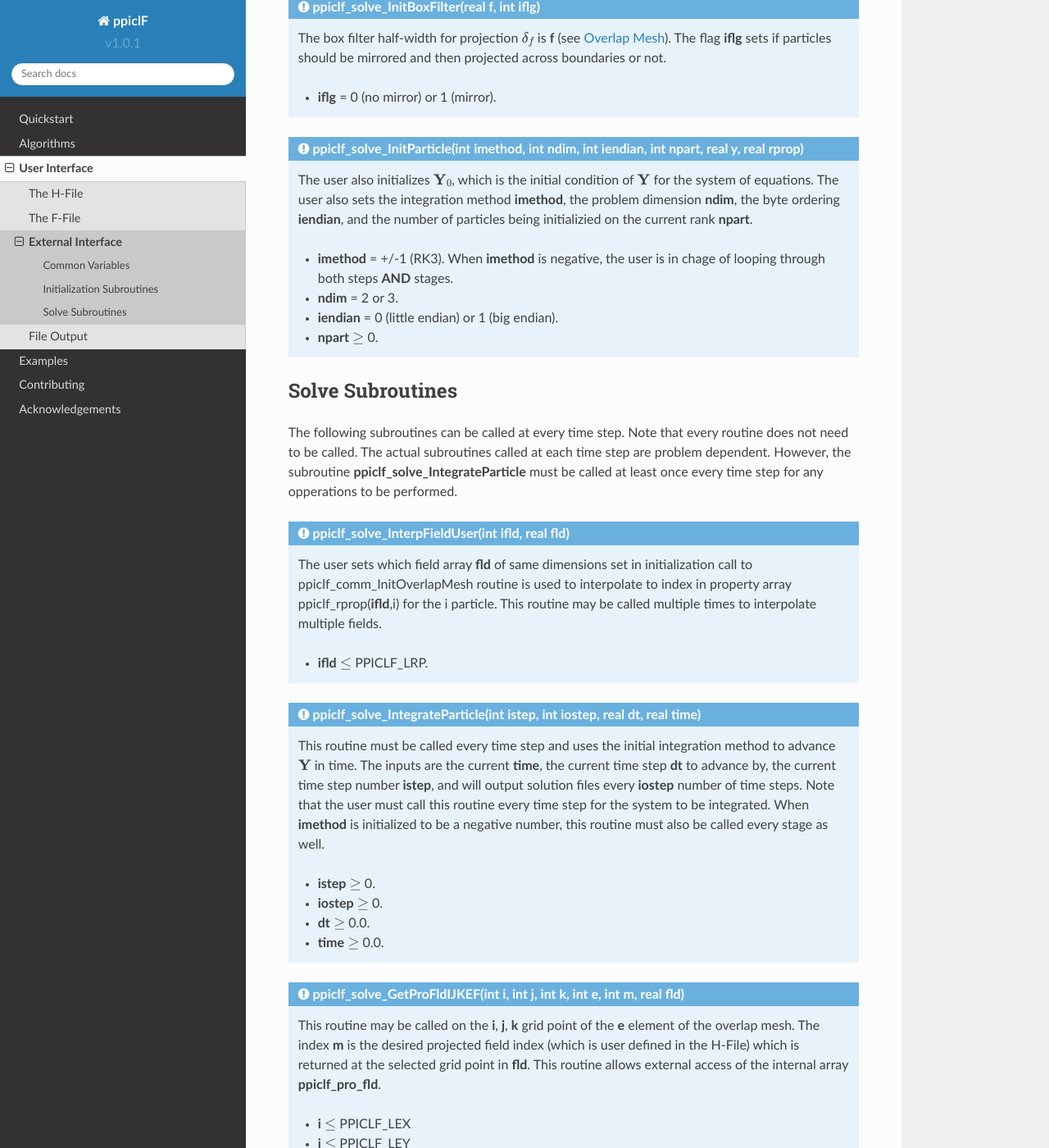
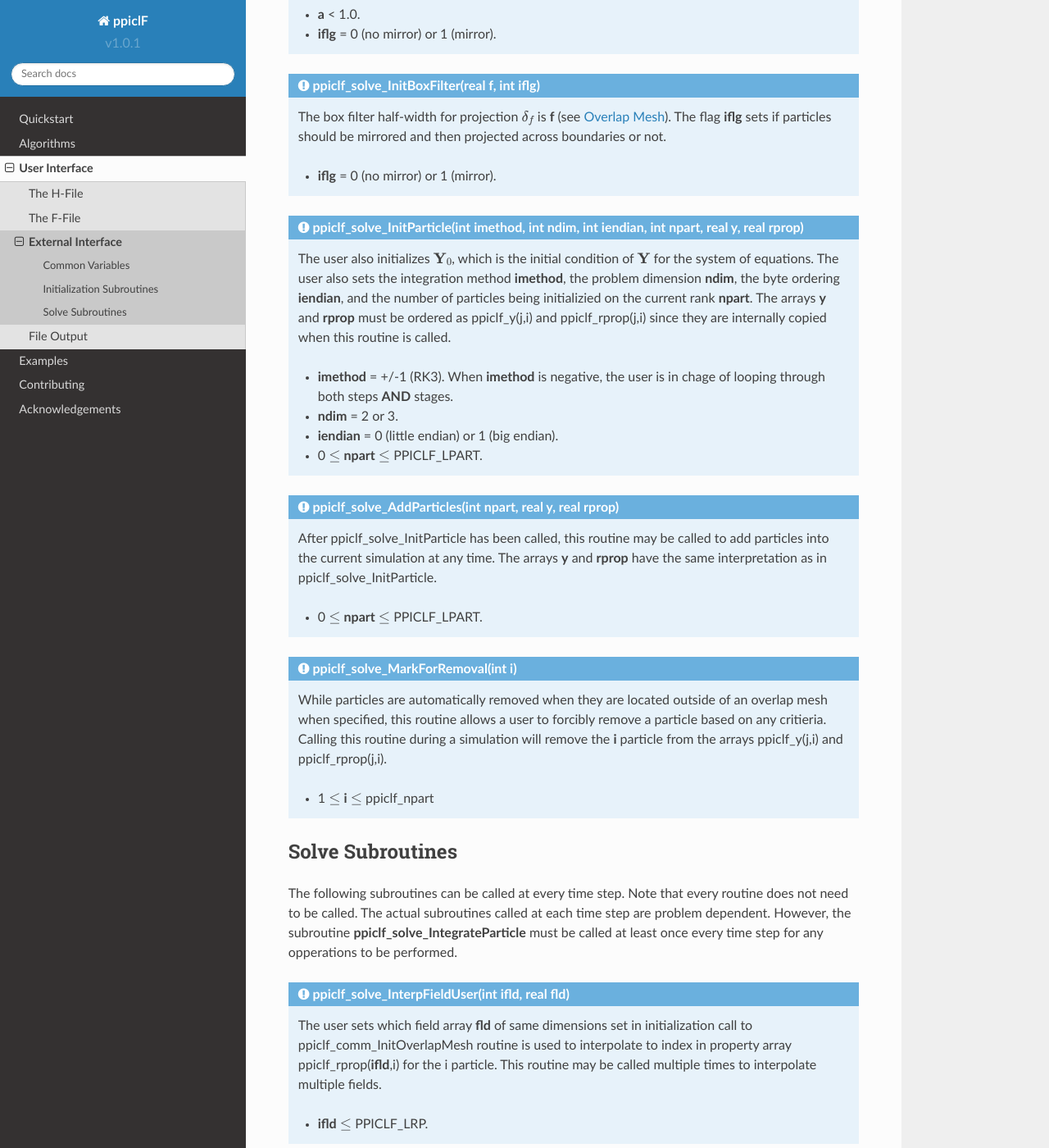
Before and after one commit to YunchaoYang/ppiclF-doc, a Sphinx documentation site: the page built from source/user/external.rst, in a window 1280 px wide and 1400 px high, scrolled down 3788 px. Shown: the whole window at 82% size. Built offline with Sphinx 7.4.7 and the Read the Docs theme 2.0.0, drawn with Linux system fonts in a browser that asks for light colours; some of the changed text lies outside the part shown.

Commit message:
Keeping documentation current
Fixes: https://github.com/dpzwick/ppiclF-doc/issues/3
Fixes: https://github.com/dpzwick/ppiclF-doc/issues/4
Fixes: https://github.com/dpzwick/ppiclF-doc/issues/5
Fixes: https://github.com/dpzwick/ppiclF-doc/issues/6

```diff
--- a/source/algorithms/particle_storage.rst
+++ b/source/algorithms/particle_storage.rst
@@ -59,3 +59,5 @@
 
 .. math::
     n_{ID} = i + c(1) j + c(1)c(2)k.
+
+* :download:`Matlab script for new bin generation <bin_algorithm.m>`.
--- a/source/user/external.rst
+++ b/source/user/external.rst
@@ -131,11 +131,13 @@
 
 ..
 ..
-.. admonition:: ppiclf_solve_InitSuggestedDir(char*1 **dir**)
+.. admonition:: ppiclf_solve_InitTargetBins(char*1 **dir**, int n, int balance)
 
-   The user inputs **dir** dimension which lets the bin generation algorithm attempt to create more bins in chosen dimension.
+   The user specifies that **n** bins be created in the **dir** dimension. When **balance** is set to 1, the bins are evenly distributed about the mean particle position in **dir**. If any rule is violated, such as there are too many bins or the bins are too small, the binning algorithm will change **n** so that the rules are not violated.
 
    * **dir** = 'x', 'y', or 'z'.
+   * **n** :math:`\geq` 1.
+   * **balance** = 0 or 1
 
 ..
 ..
@@ -181,13 +183,28 @@
 ..
 .. admonition:: ppiclf_solve_InitParticle(int **imethod**, int **ndim**, int **iendian**, int **npart**, real **y**, real **rprop**)
 
-   The user also initializes :math:`\mathbf{Y}_0`, which is the initial condition of :math:`\mathbf{Y}` for the system of equations. The user also sets the integration method **imethod**, the problem dimension **ndim**, the byte ordering **iendian**, and the number of particles being initializied on the current rank **npart**.
+   The user also initializes :math:`\mathbf{Y}_0`, which is the initial condition of :math:`\mathbf{Y}` for the system of equations. The user also sets the integration method **imethod**, the problem dimension **ndim**, the byte ordering **iendian**, and the number of particles being initializied on the current rank **npart**. The arrays **y** and **rprop** must be ordered as ppiclf_y(j,i) and ppiclf_rprop(j,i) since they are internally copied when this routine is called.
 
    * **imethod** = +/-1 (RK3). When **imethod** is negative, the user is in chage of looping through both steps **AND** stages.
    * **ndim** = 2 or 3.
    * **iendian** = 0 (little endian) or 1 (big endian).
-   * **npart** :math:`\geq` 0.
+   * 0 :math:`\leq` **npart** :math:`\leq` PPICLF_LPART.
 
+..
+..
+.. admonition:: ppiclf_solve_AddParticles(int **npart**, real **y**, real **rprop**)
+
+   After ppiclf_solve_InitParticle has been called, this routine may be called to add particles into the current simulation at any time. The arrays **y** and **rprop** have the same interpretation as in ppiclf_solve_InitParticle.
+
+   * 0 :math:`\leq` **npart** :math:`\leq` PPICLF_LPART.
+
+..
+..
+.. admonition:: ppiclf_solve_MarkForRemoval(int **i**)
+
+   While particles are automatically removed when they are located outside of an overlap mesh when specified, this routine allows a user to forcibly remove a particle based on any critieria. Calling this routine during a simulation will remove the **i** particle from the arrays ppiclf_y(j,i) and ppiclf_rprop(j,i).
+
+   * 1 :math:`\leq` **i** :math:`\leq` ppiclf_npart
 
 
 Solve Subroutines
```
Also changed, not shown: 1 other file.
